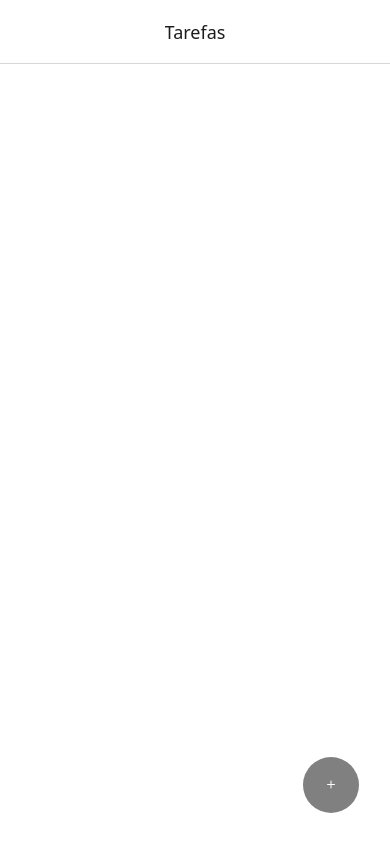
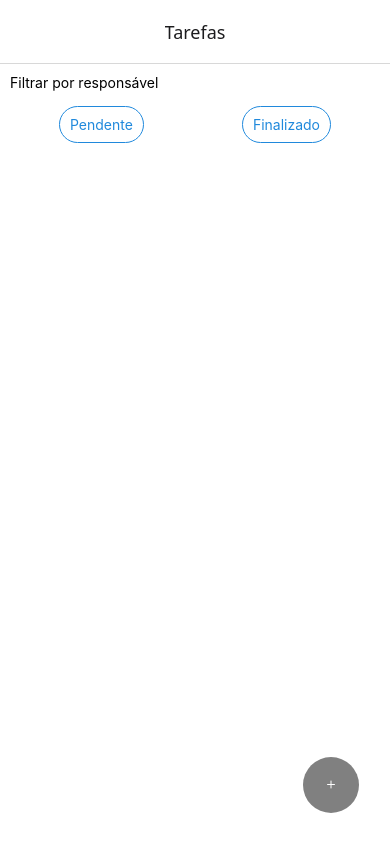
Before and after one commit to giovanegomes/task-manager, a React Native app: screen /taskList in a window 390 px wide. Built offline with nearby package versions, Linux system fonts and the light colour scheme; no server answers.

Commit message:
feat: criação do componente de filtros

```diff
--- a/package.json
+++ b/package.json
@@ -14,6 +14,7 @@
     "@react-navigation/stack": "^7.4.2",
     "expo": "~53.0.13",
     "expo-status-bar": "~2.2.3",
+    "lodash": "^4.17.21",
     "react": "19.0.0",
     "react-hook-form": "^7.59.0",
     "react-native": "0.79.4",
@@ -25,6 +26,7 @@
   },
   "devDependencies": {
     "@babel/core": "^7.25.2",
+    "@types/lodash": "^4.17.19",
     "@types/react": "~19.0.10",
     "typescript": "~5.8.3"
   },
--- a/src/screens/tasks/components/filter/index.tsx
+++ b/src/screens/tasks/components/filter/index.tsx
@@ -1,60 +1,79 @@
-// import { Text, TextInput, View } from "react-native";
-// import { Chip } from "react-native-elements";
-// import { useCallback, useState } from "react";
+import {
+  NativeSyntheticEvent,
+  TextInput,
+  TextInputChangeEventData,
+  View,
+} from "react-native";
+import { Chip } from "react-native-elements";
+import { useEffect, useState } from "react";
+import { debounce } from "lodash";
+import { styles } from "./styles";
 
-// // const StatusFilter = ({ onSelect }: StatusFilterProps) => {
-// //   const status = Object.keys(STATUS_LABEL) as TaskStatus[];
-// //   return (
-// //     <View style={{ flexDirection: "row", justifyContent: "space-around" }}>
-// //       {status.map((value) => {
-// //         return (
-// //           <Chip
-// //             key={value}
-// //             title={STATUS_LABEL[value]}
-// //             type="outline"
-// //             containerStyle={{ marginVertical: 15 }}
-// //             onPress={() => onSelect(value)}
-// //           />
-// //         );
-// //       })}
-// //     </View>
-// //   );
-// // };
+const StatusFilter = ({ onSelect }: StatusFilterProps) => {
+  return (
+    <View style={styles.statusContainer}>
+      <Chip
+        title="Pendente"
+        type="outline"
+        containerStyle={styles.chip}
+        onPress={() => onSelect(false)}
+      />
+      <Chip
+        title="Finalizado"
+        type="outline"
+        containerStyle={styles.chip}
+        onPress={() => onSelect(true)}
+      />
+    </View>
+  );
+};
 
-// export function Filter({ onFilter }: FilterProps) {
-//   const [responsavel, setResponsavel] = useState<TaskStatus>();
-//   const [selectedStatus, setSelectedStatus] = useState<TaskStatus>();
+export function Filter({ onFilter }: FilterProps) {
+  const [filterValues, setFilterValues] = useState<FilterValues>({
+    responsavel: undefined,
+    done: undefined,
+  });
 
-//   // const filter = useCallback(
-//   //   (newFilterValues: Partial<FilterValues>) => {
-//   //     onFilter({
-//   //       responsavel,
-//   //     });
-//   //   },
-//   //   [responsavel, selectedStatus]
-//   // );
+  const onChangeResponsavel = (
+    event: NativeSyntheticEvent<TextInputChangeEventData>
+  ) => {
+    const newValue = event.nativeEvent?.text ? event.nativeEvent.text : "";
+    setFilterValues((previous) => ({
+      ...previous,
+      responsavel: newValue,
+    }));
+  };
 
-//   return (
-//     <View>
-//       <Text>Responsável:</Text>
-//       <TextInput
-//         placeholder="Filtrar por responsável"
-//         style={{ borderColor: "black" }}
-//       />
-//       {/* <StatusFilter onSelect={(status) => filter({ status })} /> */}
-//     </View>
-//   );
-// }
+  const debouncedOnChangeResponsavel = debounce(onChangeResponsavel, 250);
 
-// type FilterValues = {
-//   responsavel: string;
-//   status: TaskStatus;
-// };
+  const onChangeStatus = (done: boolean) => {
+    setFilterValues((previous) => ({ ...previous, done }));
+  };
 
-// type FilterProps = {
-//   onFilter: ({ responsavel, status }: FilterValues) => void;
-// };
+  useEffect(() => {
+    onFilter(filterValues);
+  }, [filterValues]);
 
-// type StatusFilterProps = {
-//   onSelect: (status: TaskStatus) => void;
-// };
+  return (
+    <View>
+      <TextInput
+        placeholder="Filtrar por responsável"
+        onChange={debouncedOnChangeResponsavel}
+      />
+      <StatusFilter onSelect={onChangeStatus} />
+    </View>
+  );
+}
+
+type FilterValues = {
+  responsavel?: string;
+  done?: boolean;
+};
+
+type FilterProps = {
+  onFilter: ({ responsavel, done }: FilterValues) => void;
+};
+
+type StatusFilterProps = {
+  onSelect: (done: boolean) => void;
+};
--- /dev/null
+++ b/src/screens/tasks/components/filter/styles.ts
@@ -0,0 +1,11 @@
+import { StyleSheet } from "react-native";
+
+export const styles = StyleSheet.create({
+  statusContainer: {
+    flexDirection: "row",
+    justifyContent: "space-around",
+  },
+  chip: {
+    marginVertical: 15,
+  },
+});
--- a/src/screens/tasks/index.tsx
+++ b/src/screens/tasks/index.tsx
@@ -4,12 +4,14 @@ import { FAB } from "react-native-elements";
 import { Feather } from "@expo/vector-icons";
 import { useAppNavigation } from "../../hooks/useAppNavigation";
 import { TaskList } from "./list";
+import { Filter } from "./components/filter";
 
 export function Tasks() {
   const navigation = useAppNavigation();
 
   return (
     <View style={styles.container}>
+      <Filter onFilter={(f) => console.log("filter", f)} />
       <TaskList />
       <FAB
         icon={<Feather name="plus" color="white" />}
```
Also changed, not shown: 1 other file (tests, documents, lock files or other folders).
